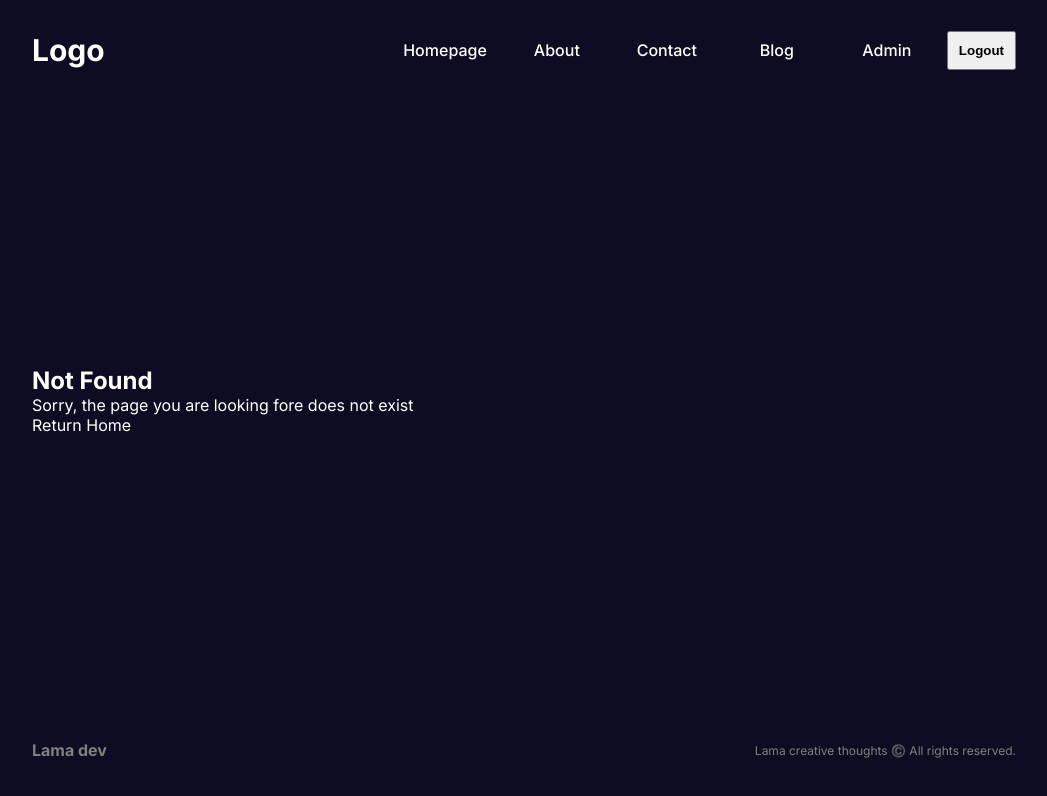
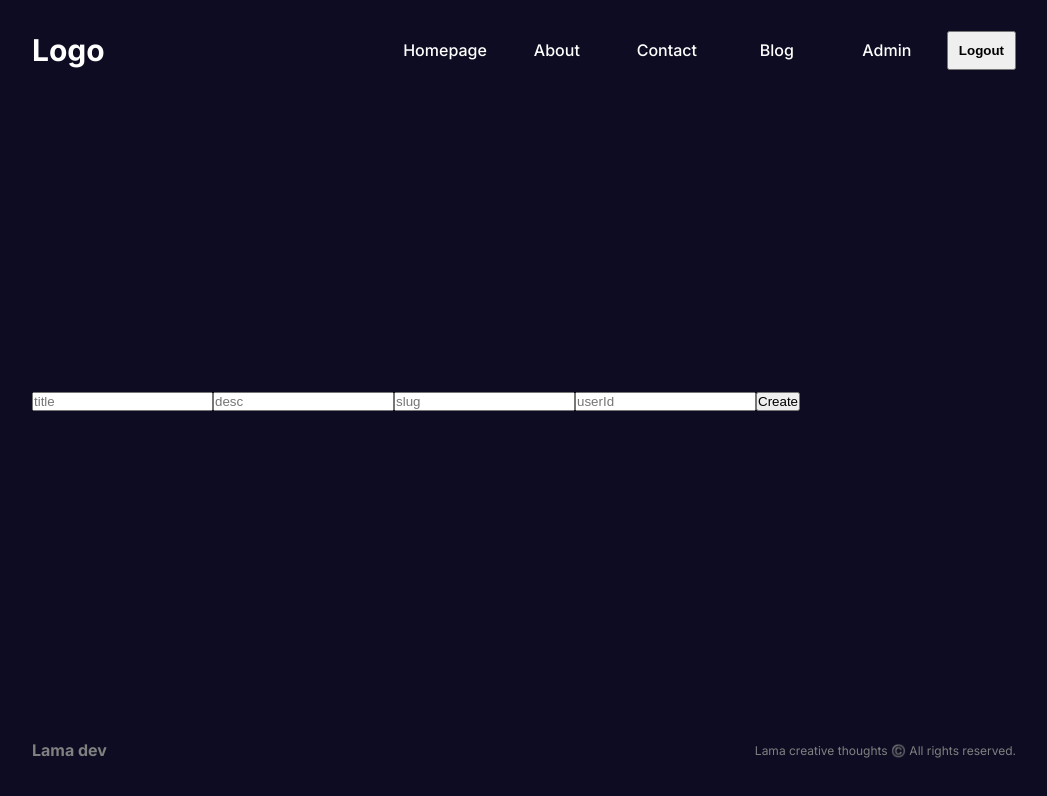
Before and after one commit to lasha-codes/advanced-next.js, a Next.js app: page /serveractions in a window 1280 px wide. Before the commit this address had no page. Shown: the top 796 px of the page, without its empty margins (116-1163 px from the left). Built offline with nearby package versions, Linux system fonts and the light colour scheme.

Commit message:
learning how server actions work in next 14

```diff
--- /dev/null
+++ b/src/app/lib/action.js
@@ -0,0 +1,11 @@
+export const addPost = async (formData) => {
+  'use server'
+
+  //   const title = formData.get('title')
+  //   const desc = formData.get('desc')
+  //   const slug = formData.get('slug')]
+
+  const { title, desc, slug } = Object.fromEntries(formData)
+
+  console.log(title, desc, slug)
+}
--- /dev/null
+++ b/src/app/serveractions/page.jsx
@@ -0,0 +1,22 @@
+import { addPost } from '../lib/action'
+
+const ServerActionPage = () => {
+  const actionInComponent = async () => {
+    'use server'
+    console.log('it works!')
+  }
+
+  return (
+    <div>
+      <form action={addPost}>
+        <input type='text' placeholder='title' name='title' />
+        <input type='text' placeholder='desc' name='desc' />
+        <input type='text' placeholder='slug' name='slug' />
+        <input type='text' placeholder='userId' name='userId' />
+        <button>Create</button>
+      </form>
+    </div>
+  )
+}
+
+export default ServerActionPage
```
